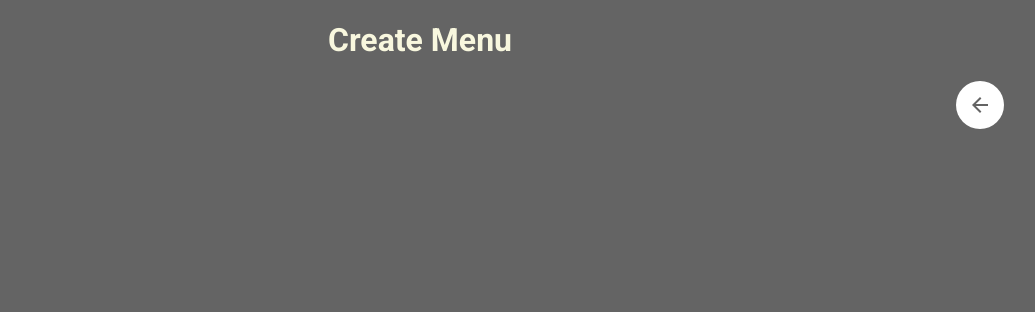
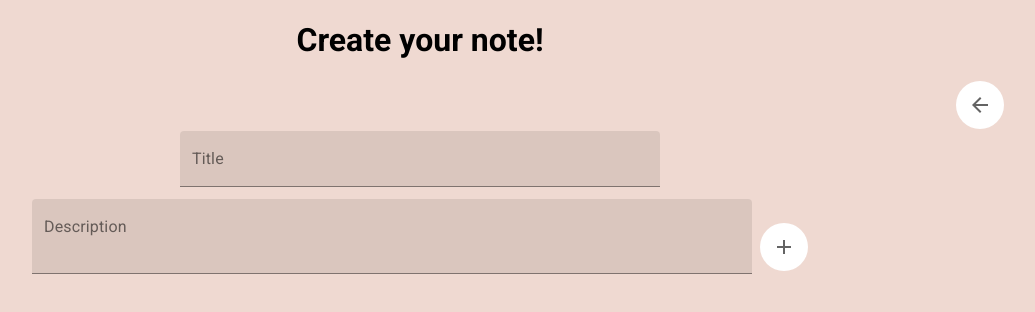
Before and after one commit to darn0C/note-keeper, a React (Create React App) app: page / in a window 1280 px wide. Both pictures are taken after a click on the button 1200 px from the left and 104 px from the top of the page. Shown: the top 312 px of the page, without its empty margins (220-1255 px from the left). Built offline with nearby package versions, Linux system fonts and the light colour scheme.

Commit message:
Add note creation menu functionality

```diff
--- a/src/components/CreateMenu.jsx
+++ b/src/components/CreateMenu.jsx
@@ -1,20 +1,76 @@
-import React from "react";
+import React, {useState} from "react";
 import IconButton from "@material-ui/core/IconButton";
 import ArrowBackIcon from '@material-ui/icons/ArrowBack';
+import Grid from "@material-ui/core/Grid";
+import TextField from '@material-ui/core/TextField';
+import AddIcon from '@material-ui/icons/Add';
 
-export default function CreateMenu (props) {
+export default function CreateMenu(props) {
+
+    const [task, setTask] = useState({title: "", description: ""})
+
+    function handleChange(event) {
+        const {name, value} = event.target
+        setTask(prevValue => {
+            if (name === "title") {
+                return {
+                    title: value,
+                    description: prevValue.description
+                }
+            } else if (name === "description") {
+                return {
+                    title: prevValue.title,
+                    description: value
+                }
+            }
+        })
+    }
+
     return (
         <div>
-            <h1>Create Menu</h1>
-            <IconButton onClick={props.MenuHandling} style={{
-                margin: "0 48px 16px 0",
-                display: "inline-block",
-                float: "right",
-                backgroundColor: "#ffffff",
-                color: "#646464"
-            }}>
+            <h1>Create your note!</h1>
+            <IconButton onClick={props.MenuHandling}
+                        style={{
+                            margin: "0 48px 0 0",
+                            float: "right",
+                            backgroundColor: "#ffffff",
+                            color: "#646464"
+                        }}>
                 <ArrowBackIcon/>
             </IconButton>
+            <Grid style={{width: "75vw", margin: "72px auto 0 auto"}}>
+                <form>
+                    <TextField
+                        id="filled-basic"
+                        label="Title"
+                        variant="filled"
+                        style={{width: "50%", margin: "auto"}}
+                        name="title"
+                        value={task.title}
+                        onChange={handleChange}
+                    />
+                    <TextField
+                        id="filled-basic"
+                        label="Description"
+                        variant="filled"
+                        multiline
+                        rows={2}
+                        style={{width: "75%", margin: "12px auto 0 auto"}}
+                        name="description"
+                        value={task.description}
+                        onChange={handleChange}
+                    />
+                    <IconButton
+                        type="submit"
+                        style={{
+                            backgroundColor: "#ffffff",
+                            color: "#646464",
+                            margin: "36px 0 0 8px",
+                        }}>
+                        <AddIcon/>
+                    </IconButton>
+                </form>
+            </Grid>
         </div>
     )
 }
--- a/src/styles.css
+++ b/src/styles.css
@@ -1,6 +1,5 @@
 body {
-    background-color: #646464;
-    color: #f8f7de;
+    background-color: #efd9d1;
     font-family: Roboto;
     text-align: center;
     word-wrap: break-word;
```
